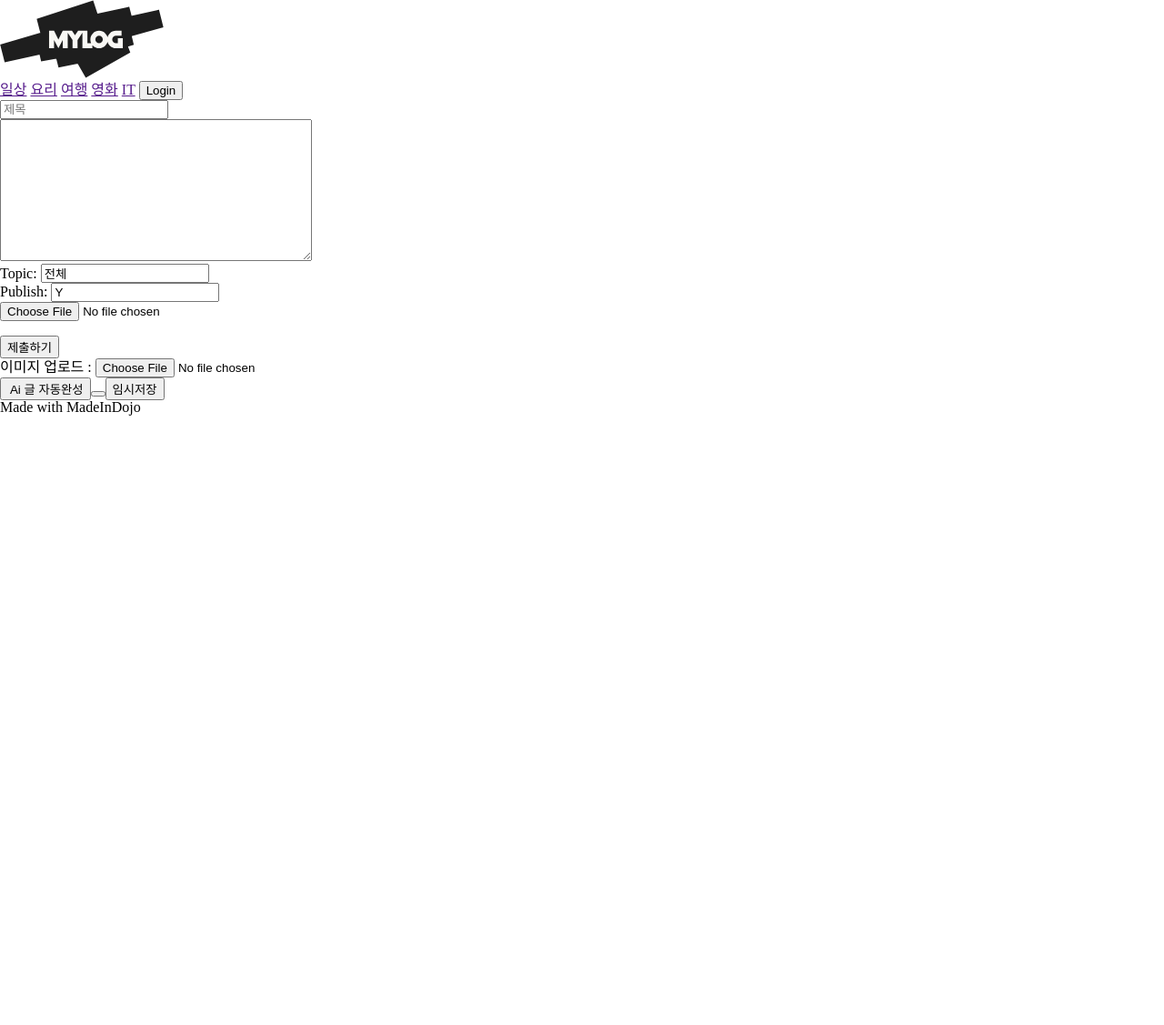
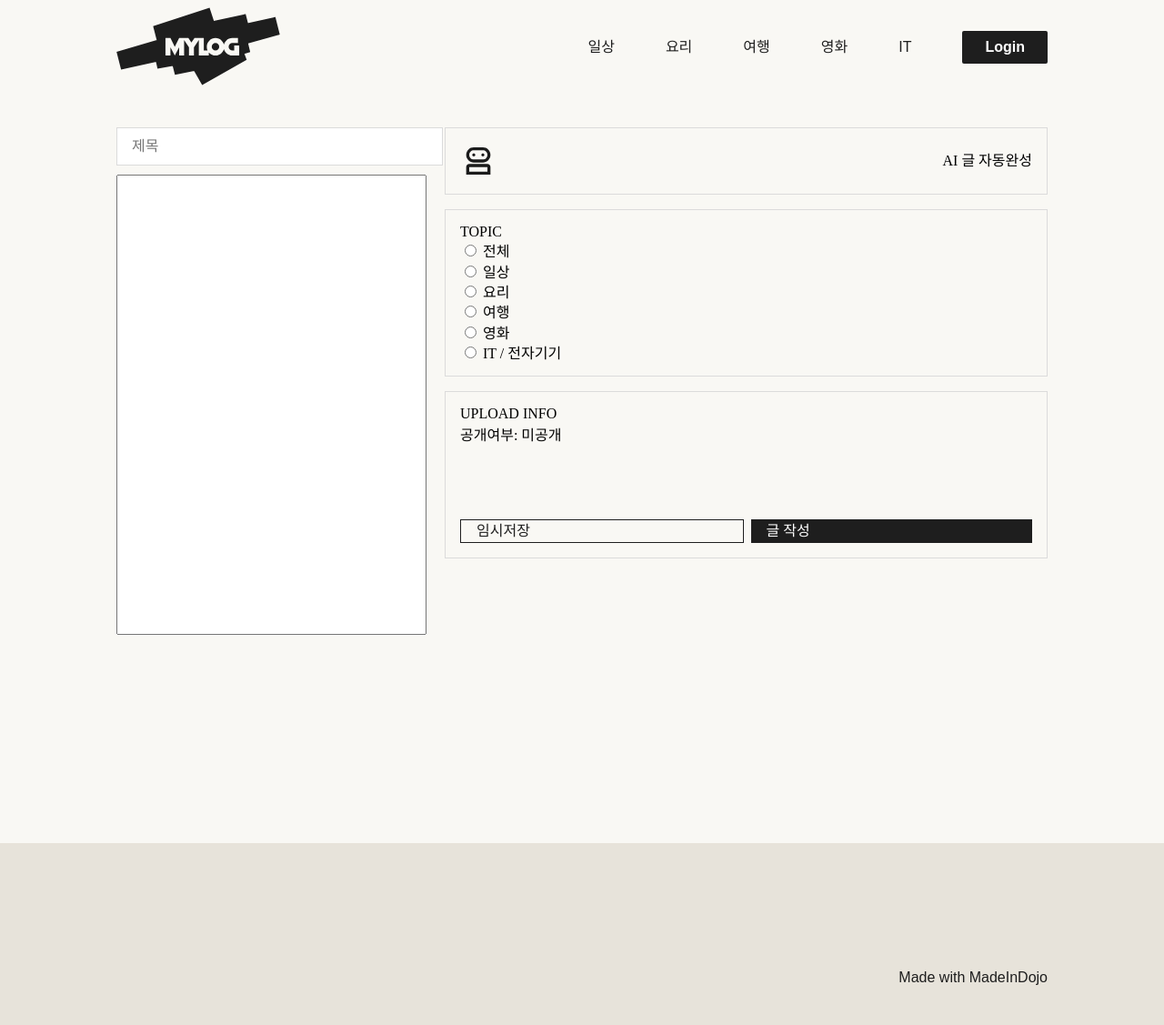
Before and after one commit to wdyneed/Django_blogProject, a Django app: page /posting/ in a window 1280 px wide. Shown: the whole page at 91% size. Before the commit the page ends 457 px from the top, so only its background shows below. Run offline with Django 4.2, Linux system fonts and the light colour scheme; parts of the project's set-up code (start-up, migrations or seed data) failed here and were passed over; some libraries are stand-ins or nearby versions.

Commit message:
Update
AI 쪽 사진 추가
복사 붙여넣기 했을 때 사진 크기가 글을 읽을 때 너무 큰 것을 조정(추가 조정 필요 가능성 있음)
site site_2 파일명 변경(뭐가 뭔지 알 수 없음)
write 파일 css 적용 및 html 대대적인 변경
이미지 업로드 버튼 삭제, ckeditor 자체 이미지 업로드 버튼 추가(이미지 업로드 탭 일부수정)
이미지 복사붙여넣기해서 갖고왔을 때, index 페이지에서 이미지 하나만 미리보기가 되어야하기 때문에 그 부분 수정
-> index.html 수정, 추가적인 custom template 생성

타이틀 글자수 조정(14글자 정도 출력)
다음 글, 이전 글 쪽도 타이틀 글자 수 보이는 것 조정
글 작성하는 view쪽 함수 topic 추가(html 수정했을 때 topic도 라디오 버튼으로 변경)

이 외 일부 css쪽 수정 및 ckeditor 자체 크기 변경

```diff
--- a/blogproject/blogapp/forms.py
+++ b/blogproject/blogapp/forms.py
@@ -52,16 +52,16 @@ class CustomLoginForm(forms.Form):
 class PostForm(forms.ModelForm):
     class Meta:
         model = Post
-        fields = ['title', 'content', 'topic', 'publish', 'image']
-
+        fields = ['title', 'content', 'topic']
         labels = {
             'title': '',  # 레이블을 비워서 출력하지 않음
             'content': '',   # 레이블을 비워서 출력하지 않음
-            'image': '',
+            'topic':'',
         }
         widgets = {
-            'title': forms.TextInput(attrs={'class': 'title', 'placeholder': '제목', 'id' : 'title'}),
+            'title': forms.TextInput(attrs={'class': 'title', 'placeholder': '제목', 'id' : 'title', 'style' : 'width: 95.3%'}),
             'content': forms.Textarea(attrs={'class': 'text-container', 'id' : 'content'}),
+            'topic': forms.HiddenInput()
         }
 
 #게시물
--- a/blogproject/blogapp/models.py
+++ b/blogproject/blogapp/models.py
@@ -1,15 +1,15 @@
 from django.db import models
 from django.contrib.auth.models import User
-from ckeditor.fields import RichTextField
+from ckeditor_uploader.fields import RichTextUploadingField
 
 # Create your models here.
 
 
 class Post(models.Model):
     title = models.CharField(max_length=200, verbose_name="글 제목")
-    content = RichTextField()
+    content = RichTextUploadingField()
     published_date = models.DateTimeField(verbose_name="업로드 날짜", auto_now_add=True)
-    author = models.ForeignKey(User, on_delete=models.CASCADE, verbose_name="작성자", default=1)
+    author = models.ForeignKey(User, on_delete=models.CASCADE, verbose_name="작성자", default=2)
     topic = models.CharField(max_length=255, default='전체')
     view_count = models.PositiveIntegerField(default=0, verbose_name='조회수')
     publish = models.CharField(max_length=1, default='Y')
--- a/blogproject/blogapp/static/css/site_2.css
+++ b/blogproject/blogapp/static/css/post.css
@@ -68,6 +68,9 @@ h5{
 .topic-box{
     padding: 4px 9px;
     background-color: #bbbbbb;
+    flex-direction: column;
+    display: flex;
+    justify-content: space-between;
 }
 
 .post-content{
--- /dev/null
+++ b/blogproject/blogapp/static/css/write.css
@@ -0,0 +1,162 @@
+*{
+    font-family: 'Pretendard', sans-serif;
+}
+
+body{
+    background-color: #f9f8f4;
+        font-family: 'Pretendard', sans-serif;
+
+}
+
+.container{
+    width: 1024px;
+    display: flex;
+    flex-direction: column;
+    justify-content: space-between;
+    margin: auto;
+    margin-top: 140px;
+    gap: 20px;
+    margin-bottom: 200px;
+}
+
+.big-box{
+    display: flex;
+    flex-direction: column;
+    gap: 20px;
+}
+
+.box{
+    height: 150px;
+    display: flex;
+    border: 1px solid #dbdbdb;
+    padding: 16px;
+    flex-direction: column;
+    justify-content: space-between;
+}
+
+.write-box{
+    display: flex;
+    gap: 10px;
+    flex-direction: column;
+}
+
+form{
+    display: flex;
+    flex-direction: row;
+    gap: 20px;
+}
+
+.post-info-box {
+    flex: 1;
+    display: flex;
+    flex-direction: column;
+    gap: 16px;
+}
+
+.title{
+    border: 1px solid #dbdbdb;
+    padding: 11px 16px;
+    font-size: 16px;
+}
+
+h2{
+    font-size: 16px;
+    font-weight: 700;
+    margin-bottom: 8px;
+}
+
+p{
+    font-size: 13px;
+}
+
+.button-line{
+    font-size: 13px;
+    border-bottom: 1px solid #000;
+    width: fit-content;
+}
+
+.info{
+    display: flex;
+    flex-direction: column;
+    gap: 8px;
+}
+
+.save-box{
+    display: flex;
+    justify-content: space-between;
+    gap: 8px;
+}
+
+.temp-save-button{
+    padding: 4px 17px;
+    border: none;
+    border: 1px solid #1e1e1e;
+    color: #1e1e1e;
+    width: 100%;
+}
+
+.save-button{
+    padding: 4px 17px;
+    border: none;
+    background-color: #1e1e1e;
+    color: #fff;
+    width: 100%;
+}
+
+.delete-button{
+    padding: 4px 17px;
+    border: none;
+    background-color: #ff3f3f;
+    color: #fff;
+    width: 100%;
+}
+
+.temp{
+    border: 1px #1e1e1e solid;
+    background-color: transparent;
+    color: #1e1e1e;
+}
+
+textarea{
+    resize: none;
+    height: 500px;
+}
+
+.blue-box{
+    background-color: #1e1e1e;
+    color: #fff;
+    height: 100px;
+    padding: 20px;
+    display: flex;
+    align-items: end;
+    justify-content: end;
+}
+
+
+a{
+    text-decoration: none;
+}
+
+span{
+    font-weight: 700;
+}
+
+button{
+    cursor: pointer;
+}
+
+.ai-button{
+    display: flex;
+    border: 1px solid #dbdbdb;
+    padding: 16px;
+    align-items: center;
+    justify-content: space-between;
+}
+
+.ai-button img{
+    width: 40px;
+}
+
+.loading-animation img{
+    width: 40px;
+}
--- a/blogproject/blogapp/templates/site.html
+++ /dev/null
@@ -1,104 +0,0 @@
-<!DOCTYPE html>
-<html lang="en">
-{% load static %}
-
-<head>
-    <meta charset="UTF-8">
-    <meta name="viewport" content="width=device-width, initial-scale=1.0">
-
-    <link rel="stylesheet" href="{% static " css/navfooter2.css" %}">
-    <link rel="stylesheet" href="{% static " css/site.css" %}">
-    <link href="
-        https://cdn.jsdelivr.net/npm/reset-css@5.0.2/reset.min.css
-        " rel="stylesheet">
-
-    <title>블로그 게시물 작성</title>
-</head>
-
-<body>
-    <header>
-        <div class="NavContainer">
-            <div class="NavBar">
-                <a href="/"><img src="{% static 'img/logo(white).svg' %}"></a>
-                <div class='nav-buttons'>
-                    <a href="">일상</a>
-                    <a href="">요리</a>
-                    <a href="">여행</a>
-                    <a href="">영화</a>
-                    <a href="">IT</a>
-                    {% if user.is_authenticated %}
-                        <a href="/logout"><button class='logout-button'>Logout</button></a>
-                        <a href="posting"><button class='PrimaryButton'>Just Write!</button></a>
-                    {% else %}
-                        <a href="login"><button class='PrimaryButton'>Login</button></a>
-                    {% endif %}
-                </div>
-            </div>
-        </div>
-    </header>
-    <main>
-        <!-- 제목 부분 -->
-        <div class="editor-container">
-            <form method="POST" enctype="multipart/form-data">
-                {% csrf_token %}
-                {{form.media}}
-                {{form.as_p}}
-                <br>
-                <button type="submit">제출하기</button>
-            </form>
-        </div>
-
-        <div class="container">
-            <form method="post" enctype="multipart/form-data">
-                <div class="form-group">
-                    <label for="image">이미지 업로드 : </label>
-                    <input type="file" class="form-control" name="image" id="image">
-                </div>
-            </form>
-        </div>
-        <button>
-            <img ../static/img/>
-            Ai 글 자동완성
-        <button>
-
-        <button onclick="saveDraft()">임시저장</button>
-    </main>
-
-    <footer class="footer">
-        <div class="container">
-            <p>Made with<span> MadeInDojo</span></p>
-
-        </div>
-    </footer>
-
-</body>
-<script>
-    function saveDraft() {
-        const title = document.getElementById('title').value;
-        const content = document.getElementById('content').value;
-
-    // 글 내용을 로컬 스토리지에 저장
-        localStorage.setItem('draftTitle', title);
-        localStorage.setItem('draftContent', content);
-    }
-
-    function loadDraft() {
-        const savedTitle = localStorage.getItem('draftTitle');
-        const savedContent = localStorage.getItem('draftContent');
-
-        if (savedTitle || savedContent) {
-            document.getElementById('title').value = savedTitle || '';
-            document.getElementById('content').value = savedContent || '';
-            document.getElementById('draftDisplay').innerHTML = `
-                <strong>임시 저장된 제목:</strong> ${savedTitle || '없음'}<br>
-                <strong>임시 저장된 내용:</strong><br>${savedContent || '없음'}
-            `;
-        } else {
-            alert('임시 저장된 글이 없습니다.');
-        }
-    }
-
-    // 페이지 로드 시 임시 저장된 글 불러오기
-    window.addEventListener('load', loadDraft);
-</script>
-</html>
--- /dev/null
+++ b/blogproject/blogapp/templates/write.html
@@ -0,0 +1,145 @@
+<!DOCTYPE html>
+<html lang="en">
+{% load static %}
+
+<head>
+    <meta charset="UTF-8">
+    <meta name="viewport" content="width=device-width, initial-scale=1.0">
+
+    <link rel="stylesheet" href="{% static "css/navfooter2.css" %}">
+    <link rel="stylesheet" href="{% static "css/write.css" %}">
+    <link href="
+        https://cdn.jsdelivr.net/npm/reset-css@5.0.2/reset.min.css
+        " rel="stylesheet">
+
+    <title>블로그 게시물 작성</title>
+</head>
+
+<body>
+    <header>
+        <div class="NavBar">
+            <div class="NavContainer">
+                <a href="/"><img src="{% static 'img/logo(white).svg' %}"></a>
+                <div class='nav-buttons'>
+                    <a href="">일상</a>
+                    <a href="">요리</a>
+                    <a href="">여행</a>
+                    <a href="">영화</a>
+                    <a href="">IT</a>
+                    {% if user.is_authenticated %}
+                        <a href="/logout"><button class='logout-button'>Logout</button></a>
+                        <a href="posting"><button class='PrimaryButton'>Just Write!</button></a>
+                    {% else %}
+                        <a href="login"><button class='PrimaryButton'>Login</button></a>
+                    {% endif %}
+                </div>
+            </div>
+        </div>
+    </header>
+    <main>
+        <!-- 제목 부분 -->
+        <div class="container">
+            <div class='big-box'>
+                <form method="POST" enctype="multipart/form-data">
+                <div class='write-box'>
+                    {% csrf_token %}
+                    {{form.media}}
+                    {{form.as_p}}
+                    <br>
+                </div>
+                <div class="post-info-box">
+                    <button type="button" id="aiAutocompleteButton" class="ai-button">
+                      <img id="ai-img" src="{% static 'img/robot.svg' %}" alt="AI 아이콘" />
+                      <div id="loading-animation" style="display: none;">
+                        <img src="{% static 'img/loading.gif' %}" alt="로딩 중" />
+                      </div>
+                      AI 글 자동완성
+                    </button>
+
+                    <div class="box">
+                      <h2>TOPIC</h2>
+                      <div>
+                        <input type="radio" id="all" name="topic" value="전체">
+                        <label for="all">전체</label>
+                      </div>
+                      <div>
+                          <input type="radio" id="daily" name="topic" value="일상">
+                          <label for="daily">일상</label>
+                      </div>
+                      <div>
+                        <input type="radio" id="cooking" name="topic" value="요리">
+                        <label for="cooking">요리</label>
+                      </div>
+                      <div>
+                        <input type="radio" id="travel" name="topic" value="여행">
+                        <label for="travel">여행</label>
+                      </div>
+                      <div>
+                        <input type="radio" id="movie" name="topic" value="영화">
+                        <label for="movie">영화</label>
+                      </div>
+                      <div>
+                        <input type="radio" id="it" name="topic" value="IT">
+                        <label for="it">IT / 전자기기</label>
+                      </div>
+                    </div>
+
+                    <div class="box">
+                        <div class="info">
+                          <h2>UPLOAD INFO</h2>
+                          <p>공개여부: {% if edit_mode %}전체공개{% else %}미공개{% endif %}</p>
+                        </div>
+                        <div class="save-box">
+                            <button onclick="saveDraft()" class="temp-save-button">임시저장</button>
+                            <button type="submit" class="save-button">글 작성</button>
+                        </div>
+                    </div>
+                </form>
+            </div>
+        </div>
+    </main>
+
+    <footer class="footer">
+        <div class="container">
+            <p>Made with<span> MadeInDojo</span></p>
+
+        </div>
+    </footer>
+
+</body>
+<script>
+    function saveDraft() {
+        const title = document.getElementById('title').value;
+        const content = document.getElementById('content').value;
+
+    // 글 내용을 로컬 스토리지에 저장
+        localStorage.setItem('draftTitle', title);
+        localStorage.setItem('draftContent', content);
+    }
+
+    function loadDraft() {
+        const savedTitle = localStorage.getItem('draftTitle');
+        const savedContent = localStorage.getItem('draftContent');
+
+        if (savedTitle || savedContent) {
+            document.getElementById('title').value = savedTitle || '';
+            document.getElementById('content').value = savedContent || '';
+            document.getElementById('draftDisplay').innerHTML = `
+                <strong>임시 저장된 제목:</strong> ${savedTitle || '없음'}<br>
+                <strong>임시 저장된 내용:</strong><br>${savedContent || '없음'}
+            `;
+        } else {
+            alert('임시 저장된 글이 없습니다.');
+        }
+    }
+
+    // 페이지 로드 시 임시 저장된 글 불러오기
+    window.addEventListener('load', loadDraft);
+
+    CKEDITOR.on('dialogDefinition', function(ev) {
+        var dialogName = ev.data.name;
+        var dialogDefinition = ev.data.definition;
+        if (dialogName === 'image') {
+        dialogDefinition.dialog.on('show', function() { this.selectPage('Upload'); }); } });
+</script>
+</html>
--- a/blogproject/blogapp/views.py
+++ b/blogproject/blogapp/views.py
@@ -47,7 +47,10 @@ def custom_logout(request):
 # 인덱스 화면 불러오는 함수
 def index(request):
     representpost = Post.objects.filter(publish='Y').order_by('-view_count').first()
-    posts = Post.objects.all().order_by('published_date').exclude(id=representpost.id)
+    if representpost:
+        posts = Post.objects.all().order_by('published_date').exclude(id=representpost.id)
+    else:
+        posts = Post.objects.all().order_by('published_date')
     posts_per_page = 6
     paginator = Paginator(posts, posts_per_page)
     page_number = request.GET.get('page')
@@ -58,16 +61,16 @@ def index(request):
 def board_write(request):
     if request.method == 'POST':
         form = PostForm(request.POST, request.FILES)  # request.FILES를 사용하여 이미지 처리
-        print(form)
         if form.is_valid():
-            # 폼 데이터를 모델에 저장
-            form = form.save(commit=False)
-            form.writer = request.user  # 현재 로그인한 사용자를 작성자로 설정
-            form.save()
+            title = form.cleaned_data['title']
+            content = form.cleaned_data['content']
+            topic = form.cleaned_data['topic']
+            post = Post(title=title, content=content, topic=topic)
+            post.save()
             return redirect('/')  # 성공 시 홈 페이지로 리디렉션
     else:
         form = PostForm()
-    return render(request, 'site.html', {'form': form})
+    return render(request, 'write.html', {'form': form})
 
 
 def view_post(request, post_id):
@@ -104,7 +107,7 @@ def view_post(request, post_id):
         'MEDIA_URL': settings.MEDIA_URL,
     }
 
-    return render(request, 'site_2.html', context)
+    return render(request, 'post.html', context)
 
 class image_upload(View):
 
```
Also changed, not shown: blogproject/blogapp/static/css/site.css (deleted, +0 -94 lines), blogproject/blogapp/templates/index.html (+19 -8 lines), blogproject/blogapp/templates/post.html (renamed from blogproject/blogapp/templates/site_2.html, +8 -8 lines), blogproject/blogapp/templatetags/extract_first_image_url.py (added, +15 -0 lines), blogproject/blogproject/settings.py (+9 -21 lines), blogproject/blogapp/migrations/0003_alter_post_content.py (added), blogproject/blogapp/migrations/0004_alter_post_author.py (added), blogproject/blogapp/static/img/robot.svg (added).
